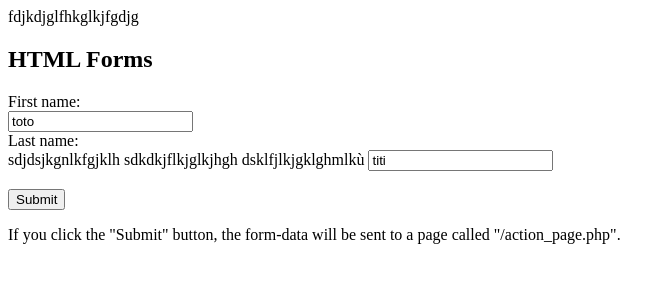
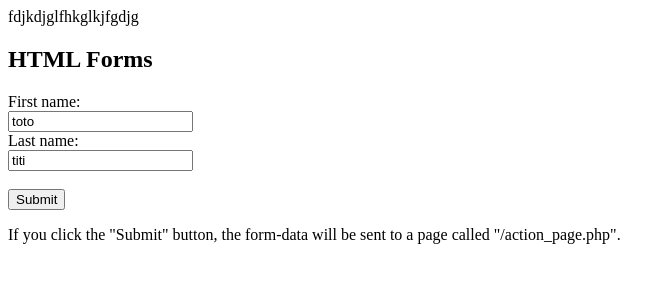
Before and after one commit to kaoutarbenbelaid/Mon-Projet-GIT-, a plain HTML site: page index.html in a window 1280 px wide. Shown: the whole page, without its empty margins (0-671 px from the left). Drawn offline with Linux system fonts and the light colour scheme.

Commit message:
commit de squash des deux précédents commit
edit linux stash

index recupération

```diff
--- a/index.html
+++ b/index.html
@@ -9,9 +9,7 @@
   <input type="text" name="firstname" value="toto">
   <br>
   Last name:<br>
-sdjdsjkgnlkfgjklh
-sdkdkjflkjglkjhgh
-dsklfjlkjgklghmlkù  <input type="text" name="lastname" value="titi">
+ <input type="text" name="lastname" value="titi">
   <br><br>
   <input type="submit" value="Submit">
 </form>
```
Also changed, not shown: 1 other file.
